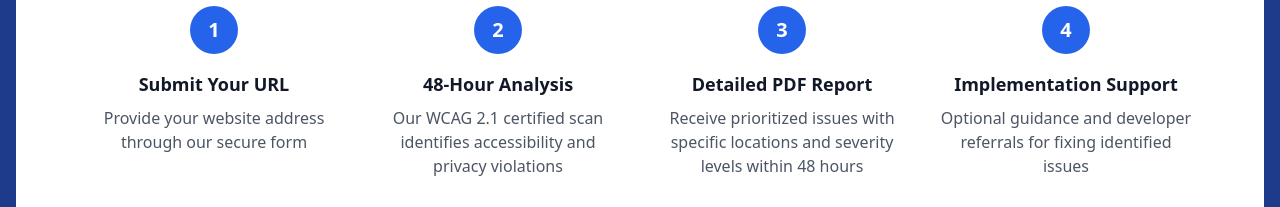
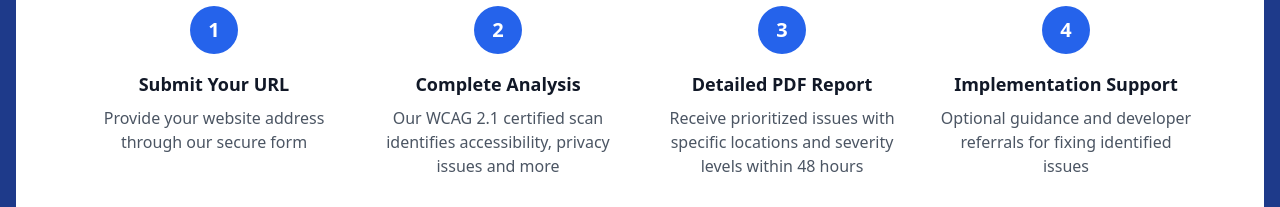
Before and after one commit to Tobyconduit/complyfinch, a plain HTML site: page index.html in a window 1280 px wide. Shown: the part 593-800 px from the top of the page. Drawn offline with nearby package versions, Linux system fonts and the light colour scheme.

Commit message:
Update Step 2 copy

```diff
--- a/index.html
+++ b/index.html
@@ -48,10 +48,10 @@
 
             <!-- Step 2 -->
             <div class="text-center">
-                <div class="bg-blue-600 text-white rounded-full w-12 h-12 flex items-center justify-center mx-auto mb-4 text-xl font-bold">2</div>
-                <h3 class="text-lg font-semibold mb-2 text-gray-900">48-Hour Analysis</h3>
-                <p class="text-gray-600">Our WCAG 2.1 certified scan identifies accessibility and privacy violations</p>
-            </div>
+    <div class="bg-blue-600 text-white rounded-full w-12 h-12 flex items-center justify-center mx-auto mb-4 text-xl font-bold">2</div>
+    <h3 class="text-lg font-semibold mb-2 text-gray-900">Complete Analysis</h3>
+    <p class="text-gray-600">Our WCAG 2.1 certified scan identifies accessibility, privacy issues and more</p>
+</div>
 
             <!-- Step 3 -->
             <div class="text-center">
```
